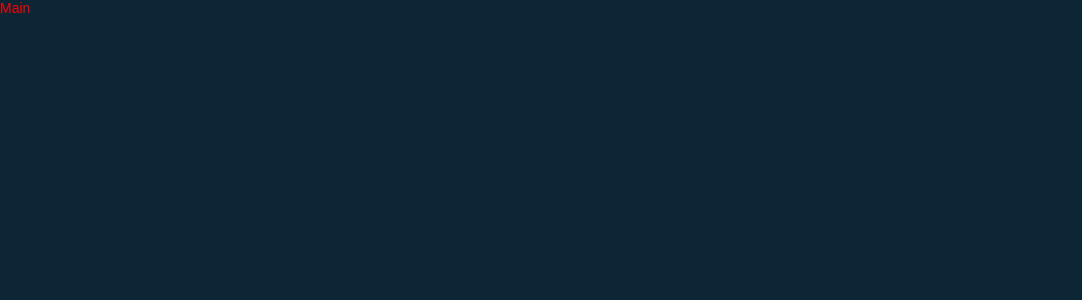
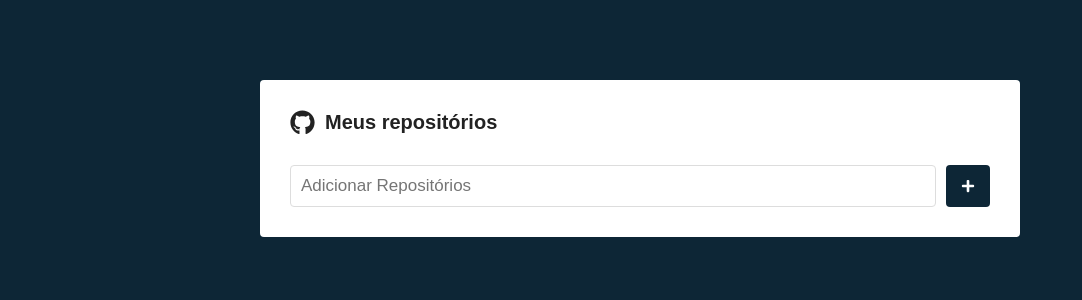
Before and after one commit to Hitiro/repos, a React (Create React App) app: page / in a window 1280 px wide. Shown: the top 300 px of the page, without its empty margins (0-1082 px from the left). Built offline with nearby package versions, Linux system fonts and the light colour scheme.

Commit message:
feat: buscando dados na api com async await

```diff
--- a/package.json
+++ b/package.json
@@ -6,8 +6,11 @@
     "@testing-library/jest-dom": "^5.16.5",
     "@testing-library/react": "^13.4.0",
     "@testing-library/user-event": "^13.5.0",
+    "axios": "^1.2.2",
     "react": "^18.2.0",
     "react-dom": "^18.2.0",
+    "react-icon": "^1.0.0",
+    "react-icons": "^4.7.1",
     "react-router-dom": "^5.2.0",
     "react-scripts": "5.0.1",
     "styled-components": "^5.3.6",
--- a/src/pages/Main/index.js
+++ b/src/pages/Main/index.js
@@ -1,11 +1,59 @@
-import React from 'react';
+import React, { useState, useCallback } from 'react';
+import { FaGithub, FaPlus } from 'react-icons/fa'
+import {
+  Container,
+  Form,
+  SubmitButton
+} from './styles';
 
-import { Title } from './styles';
+import api from '../../services/api'
 
 export default function Main() {
+
+  const [newRepo, setNewRepo] = useState('');
+  const [repositorios, setRepositorios] = useState([]);
+
+  async function handleSubmit(e) {
+    e.preventDefault();
+
+    const response = await api.get(`repos/${newRepo}`);
+
+    const data = {
+      name: response.data.full_name,
+    }
+
+    setRepositorios([...repositorios, data]);
+    setNewRepo('');
+
+    console.log(repositorios);
+
+  }
+
+  function handleInputChange(e) {
+    setNewRepo(e.target.value);
+  }
+
   return (
-    <Title>
-      Main
-    </Title>
+    <Container>
+
+      <h1>
+        <FaGithub size={25} />
+        Meus repositórios
+      </h1>
+
+      <Form onSubmit={handleSubmit}>
+        <input
+          type="text"
+          placeholder="Adicionar Repositórios"
+          value={newRepo}
+          onChange={handleInputChange}
+        />
+
+        <SubmitButton>
+          <FaPlus color="#FFF" size={14} />
+        </SubmitButton>
+      </Form>
+
+    </Container>
   )
 }
--- a/src/pages/Main/styles.js
+++ b/src/pages/Main/styles.js
@@ -1,10 +1,52 @@
 
 import styled from 'styled-components';
 
-export const Title = styled.div`
-  color: #FF0000;
+export const Container = styled.div`
+  max-width: 700px;
+  background: #fff;
+  border-radius: 4px;
+  box-shadow: 0 0 20px rgba(0,0,0 0.2);
+  padding: 30px;
+  margin: 80px auto;
 
-  span{
-    color: blue;
+  h1{
+    font-size: 20px;
+    display: flex;
+    align-items: center;
+    flex-direction: row;
+
+    svg{
+      margin-right: 10px;
+    }
+
+  }
+
+
+`;
+
+export const Form = styled.form`
+  margin-top: 30px;
+  display: flex;
+  flex-direction: row;
+
+  input{
+    flex: 1;
+    border: 1px solid #ddd;
+    padding: 10px;
+    border-radius: 4px;
+    font-size: 17px;
   }
 `;
+
+export const SubmitButton = styled.button.attrs({
+  type: 'submit'
+})`
+  background: #0d2636;
+  border: 0;
+  border-radius: 4px;
+  margin-left: 10px;
+  padding: 0 15px;
+  display: flex;
+  justify-content: center;
+  align-items: center;
+`;
--- /dev/null
+++ b/src/services/api.js
@@ -0,0 +1,7 @@
+import axios from 'axios';
+
+const api = axios.create({
+  baseURL: 'https://api.github.com/',
+})
+
+export default api;
```
Also changed, not shown: 1 other file (tests, documents, lock files or other folders).
